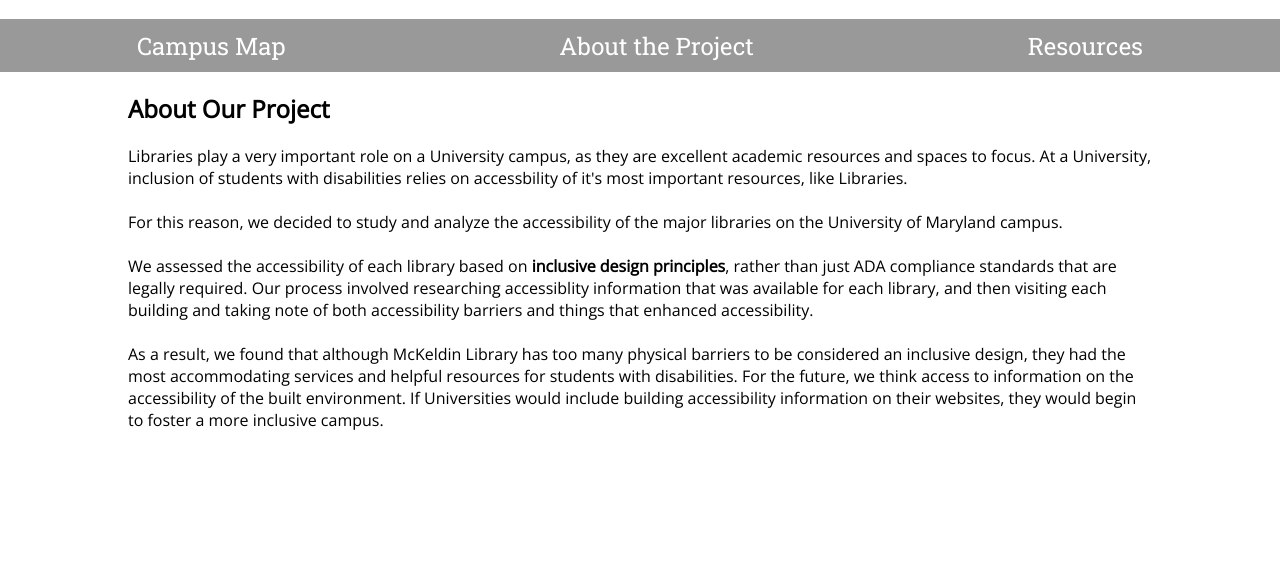
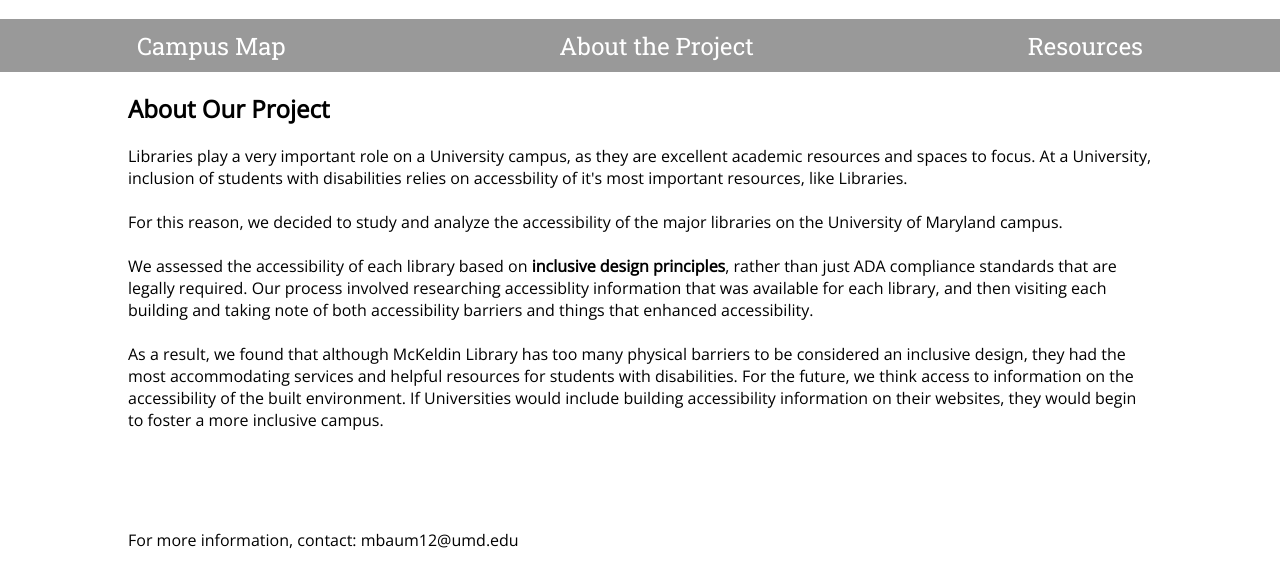
Before and after one commit to maudbaum/missybaum.github.io, a plain HTML site: page about.html in a window 1280 px wide. Shown: the part 67-654 px from the top of the page. Drawn offline with nearby package versions, Linux system fonts and the light colour scheme.

Commit message:
Update about.html
add contact

```diff
--- a/about.html
+++ b/about.html
@@ -19,6 +19,8 @@
 		<div class="page-text">
 			<h2>About Our Project</h2>
 			<p>Libraries play a very important role on a University campus, as they are excellent academic resources and spaces to focus. At a University, inclusion of students with disabilities relies on accessbility of it's most important resources, like Libraries. <br><br>For this reason, we decided to study and analyze the accessibility of the major libraries on the University of Maryland campus. <br><br>We assessed the accessibility of each library based on <a href="https://www.humancentereddesign.org/inclusive-design/principles" target="_blank"><strong>inclusive design principles</strong></a>, rather than just ADA compliance standards that are legally required. Our process involved researching accessiblity information that was available for each library, and then visiting each building and taking note of both accessibility barriers and things that enhanced accessibility. <br><br>As a result, we found that although McKeldin Library has too many physical barriers to be considered an inclusive design, they had the most accommodating services and helpful resources for students with disabilities. For the future, we think access to information on the accessibility of the built environment. If Universities would include building accessibility information on their websites, they would begin to foster a more inclusive campus.</p>
+			<br><br><br>
+			<p>For more information, contact: <a href="mailto:mbaum12@umd.edu">mbaum12@umd.edu</a></p>
 		</div>
 	</div>
 
```
